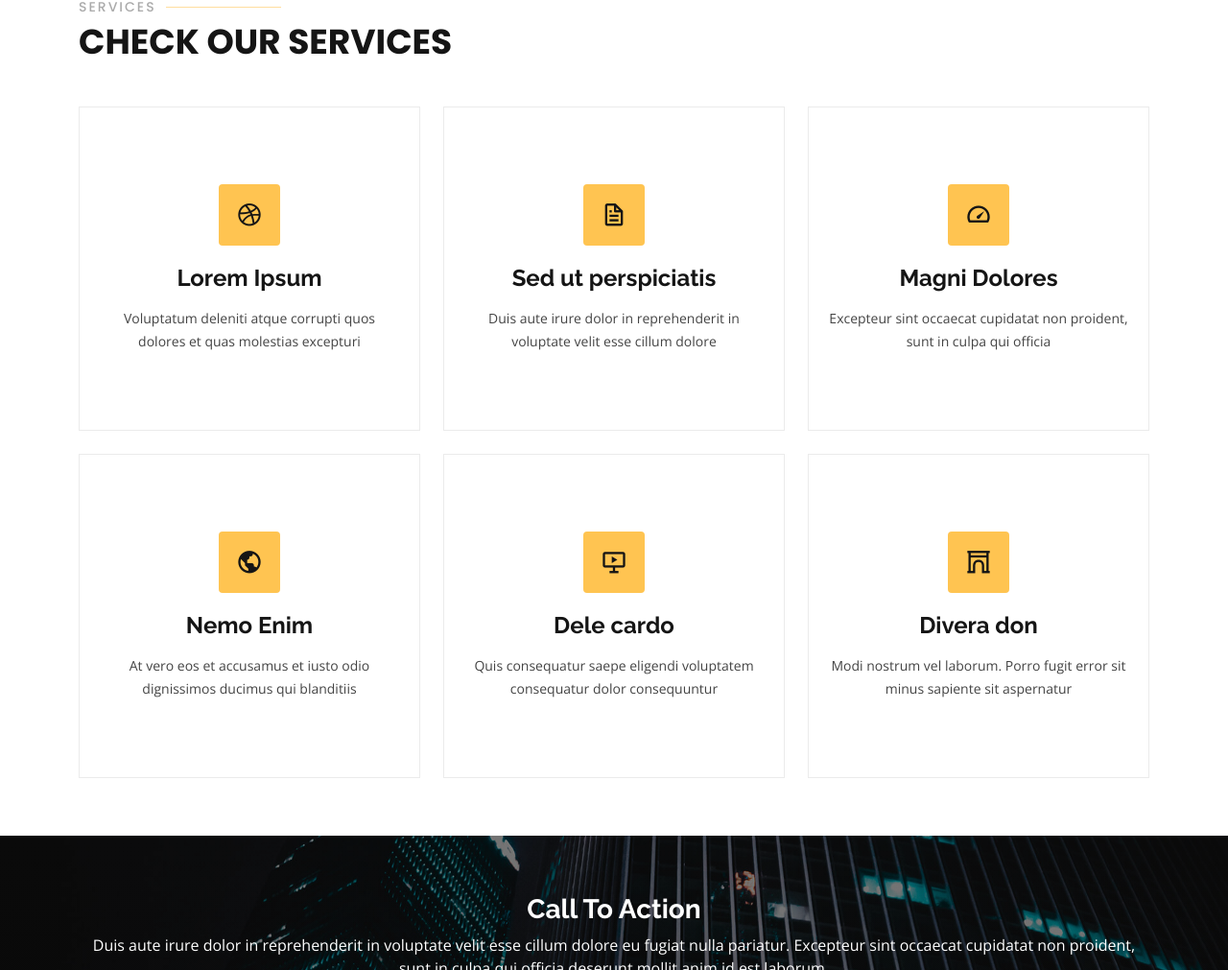
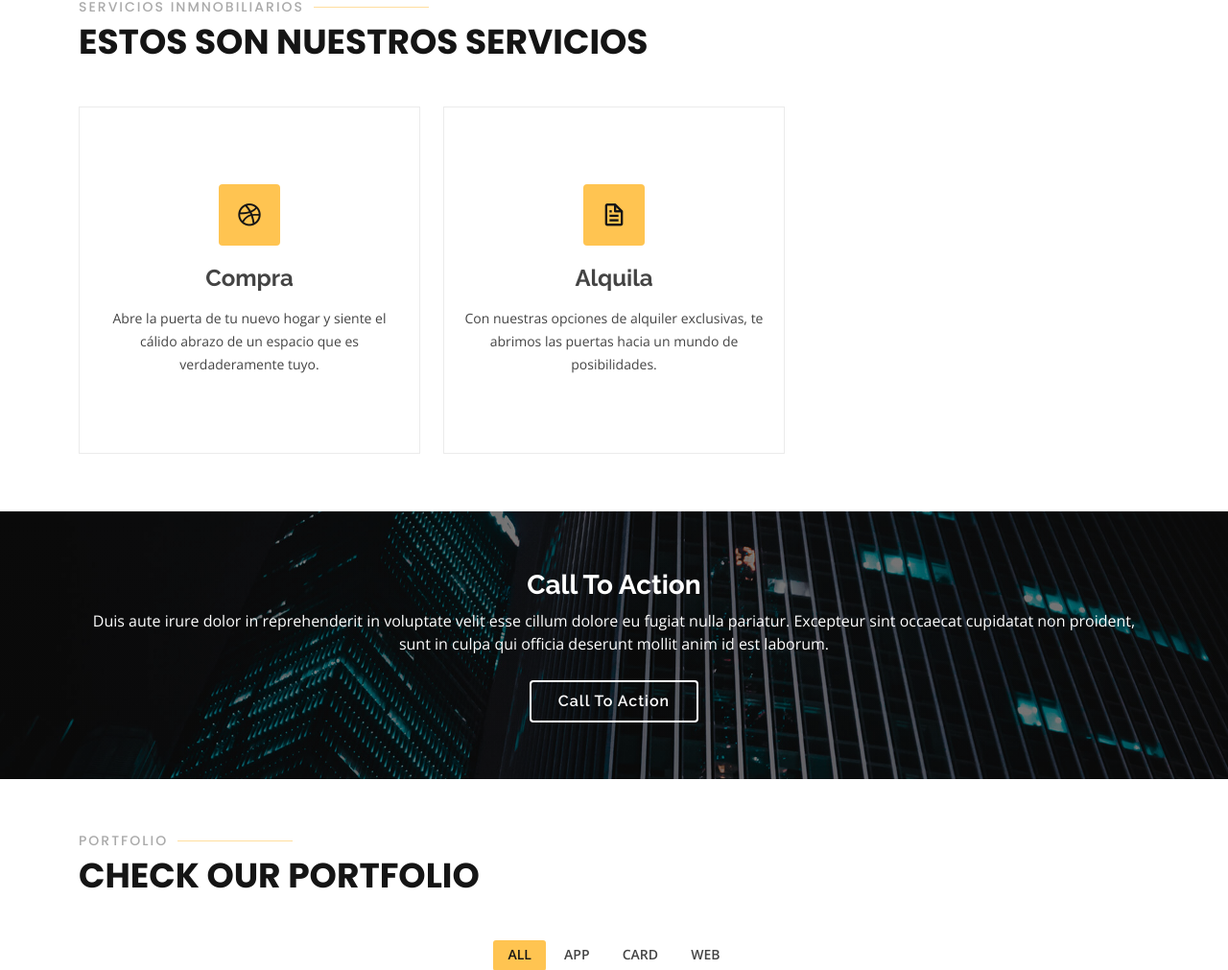
Before and after one commit to luiznaiper/panama, a plain HTML site: page index.html in a window 1280 px wide. Shown: the part 1919-2930 px from the top of the page at 96% size. Drawn offline with nearby package versions, Linux system fonts and the light colour scheme.

Commit message:
:construction: Services section

```diff
--- a/index.html
+++ b/index.html
@@ -246,8 +246,8 @@
       <section id="services" class="services">
         <div class="container" data-aos="fade-up">
           <div class="section-title">
-            <h2>Services</h2>
-            <p>Check our Services</p>
+            <h2>Servicios Inmnobiliarios</h2>
+            <p>Estos son nuestros servicios</p>
           </div>
 
           <div class="row">
@@ -258,10 +258,10 @@
             >
               <div class="icon-box">
                 <div class="icon"><i class="bx bxl-dribbble"></i></div>
-                <h4><a href="">Lorem Ipsum</a></h4>
+                <h4>Compra</h4>
                 <p>
-                  Voluptatum deleniti atque corrupti quos dolores et quas
-                  molestias excepturi
+                  Abre la puerta de tu nuevo hogar y siente el cálido abrazo de
+                  un espacio que es verdaderamente tuyo.
                 </p>
               </div>
             </div>
@@ -273,70 +273,10 @@
             >
               <div class="icon-box">
                 <div class="icon"><i class="bx bx-file"></i></div>
-                <h4><a href="">Sed ut perspiciatis</a></h4>
+                <h4>Alquila</h4>
                 <p>
-                  Duis aute irure dolor in reprehenderit in voluptate velit esse
-                  cillum dolore
-                </p>
-              </div>
-            </div>
-
-            <div
-              class="col-lg-4 col-md-6 d-flex align-items-stretch mt-4 mt-lg-0"
-              data-aos="zoom-in"
-              data-aos-delay="300"
-            >
-              <div class="icon-box">
-                <div class="icon"><i class="bx bx-tachometer"></i></div>
-                <h4><a href="">Magni Dolores</a></h4>
-                <p>
-                  Excepteur sint occaecat cupidatat non proident, sunt in culpa
-                  qui officia
-                </p>
-              </div>
-            </div>
-
-            <div
-              class="col-lg-4 col-md-6 d-flex align-items-stretch mt-4"
-              data-aos="zoom-in"
-              data-aos-delay="100"
-            >
-              <div class="icon-box">
-                <div class="icon"><i class="bx bx-world"></i></div>
-                <h4><a href="">Nemo Enim</a></h4>
-                <p>
-                  At vero eos et accusamus et iusto odio dignissimos ducimus qui
-                  blanditiis
-                </p>
-              </div>
-            </div>
-
-            <div
-              class="col-lg-4 col-md-6 d-flex align-items-stretch mt-4"
-              data-aos="zoom-in"
-              data-aos-delay="200"
-            >
-              <div class="icon-box">
-                <div class="icon"><i class="bx bx-slideshow"></i></div>
-                <h4><a href="">Dele cardo</a></h4>
-                <p>
-                  Quis consequatur saepe eligendi voluptatem consequatur dolor
-                  consequuntur
-                </p>
-              </div>
-            </div>
-
-            <div
-              class="col-lg-4 col-md-6 d-flex align-items-stretch mt-4"
-              data-aos="zoom-in"
-              data-aos-delay="300"
-            >
-              <div class="icon-box">
-                <div class="icon"><i class="bx bx-arch"></i></div>
-                <h4><a href="">Divera don</a></h4>
-                <p>
-                  Modi nostrum vel laborum. Porro fugit error sit minus sapiente
-                  sit aspernatur
+                  Con nuestras opciones de alquiler exclusivas, te abrimos las
+                  puertas hacia un mundo de posibilidades.
                 </p>
               </div>
             </div>
```
